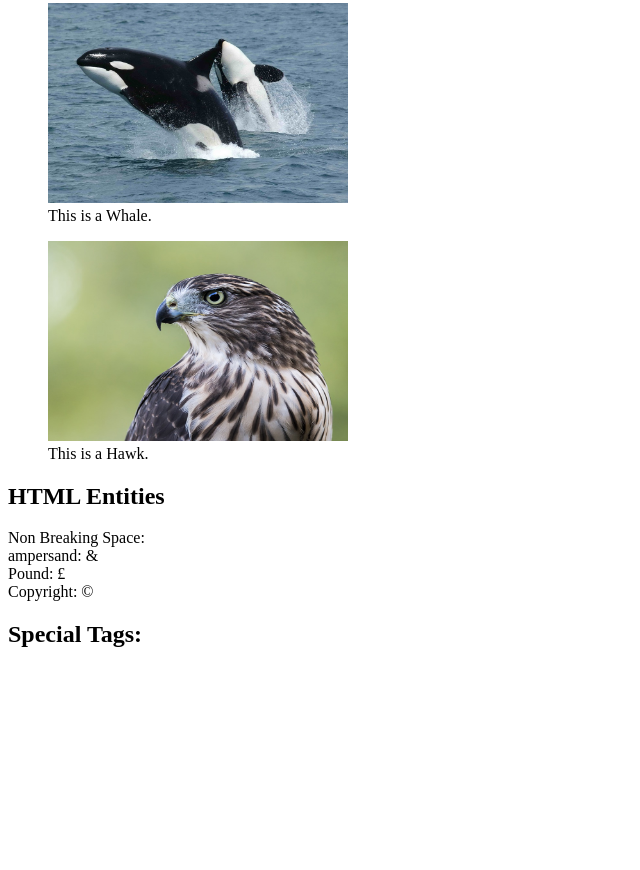
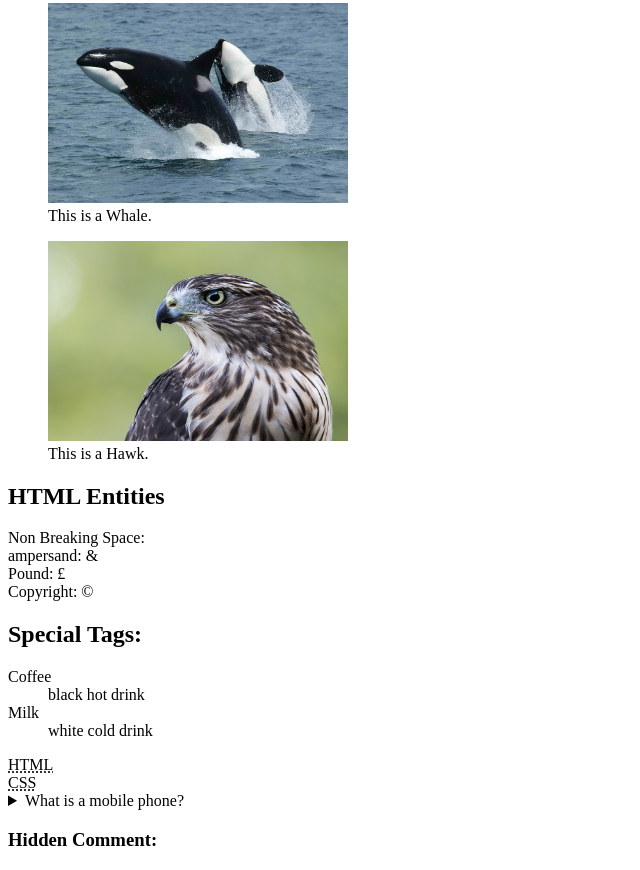
Before and after one commit to BenMacKinnon/lib2024, a plain HTML site: page assg-2/index.html in a window 1280 px wide. Shown: the part 1061-1931 px from the top of the page, without its empty margins (0-640 px from the left). Before the commit the page ends 1729 px from the top, so only its background shows below. Drawn offline with Linux system fonts and the light colour scheme.

Commit message:
Update index.html

```diff
--- a/assg-2/index.html
+++ b/assg-2/index.html
@@ -1,12 +1,16 @@
 	<!DOCTYPE html>
 	<html>
 	<head>
+		<header id="header">
 			<title>Assignment 2</title>
 			<h1>Assignment 2</h1>
+		</header>
 	</head>
 	<body>
-		<section>
+		<main id="main">
+			<section id="tables" class="main-section">
 				<h2>Employee List</h2>
+				<article id="tables-article" class="section-article">
 					<table>
 						<thead>
 							<tr>
@@ -46,9 +50,11 @@
 							<td colspan="4">All of the above are Division Heads</td>
 						</tfoot>
 					</table>
+				</article>
 			</section>
-		<section>
+			<section id="images" class="main-section">
 				<h2>Animals</h2>
+				<article id="images-article" class="section-article">
 					<figure>
 						<img src="img/elephant.jpg" alt="Elephant" width="300" height="200">
 						<figcaption>This is an Elephant.</figcaption>
@@ -69,18 +75,42 @@
 						<img src="img/hawk.jpg" alt="Hawk" width="300" height="200">
 						<figcaption>This is a Hawk.</figcaption>
 					</figure>
+				</article>
 			</section>
-		<section>
+			<section id="Entities" class="main-section">
 				<h2>HTML Entities</h2>
-			<article>
+				<article id="Entities-Article" class="section-article">
 					<div>Non Breaking Space: &#032</div>
 					<div>ampersand: &#038</div>
 					<div>Pound: &#163</div>
 					<div>Copyright: &#169</div>
 				</article>
 			</section>
-		<section>
+			<section id="Special-Tags" class="main-section">
 				<h2>Special Tags:</h2>
+				<article id="Description-Article" class="section-article">
+					<dl>
+						<dt>Coffee</dt>
+						<dd>black hot drink</dd>
+						<dt>Milk</dt>
+						<dd>white cold drink</dd>
+					</dl>
+				</article>
+				<article id="Abbreveations-Article" class="section-article">
+					<div><abbr title="Hyper Text Markup Language">HTML</abbr></div>
+					<div><abbr title="Cascading Style Sheet">CSS</abbr></div>
+				</article>
+				<article id="Details-Article" class="section-article">
+					<details>
+						<summary>What is a mobile phone?</summary>
+						<p>A mobile phone, cell phone or hand phone, sometimes shortened to simply mobile, cell or just phone, is a portable telephone that can make and receive calls over a radio frequency link while the user is moving within a telephone 	service area.</p>
+					</details>
+				</article>
 			</section>
+		</main>
+		<footer id="footer">
+			<h3>Hidden Comment:</h3>
+			<div hidden>Not sure what to put here as it is hidden in the example.</div>
+		</footer>
 	</body>
 	</html>
```
Lines whose indentation alone changed are shown as unchanged.
